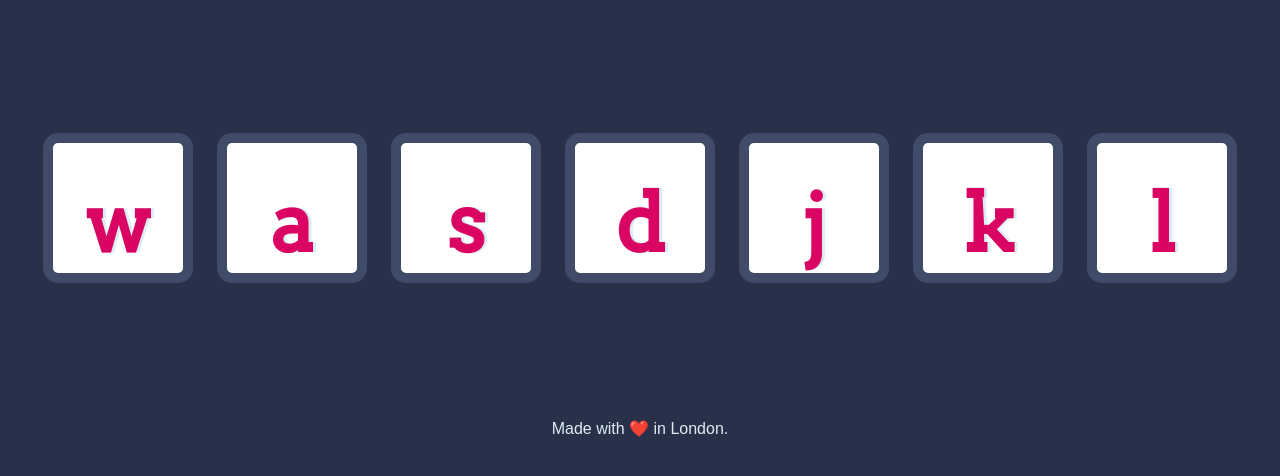
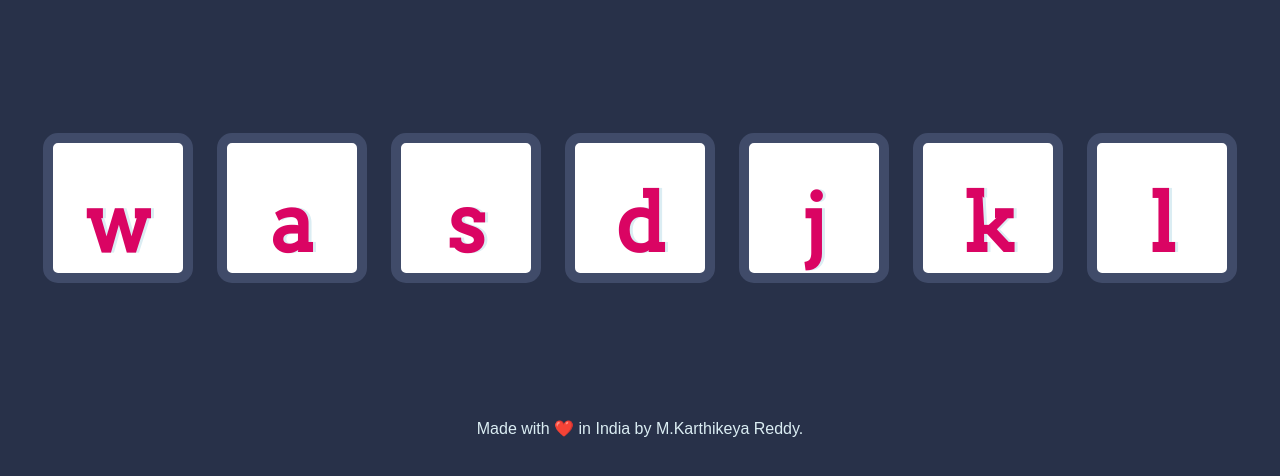
Before and after one commit to km6029/Drum-Kit, a plain HTML site: page index.html in a window 1280 px wide. Shown: the part 156-632 px from the top of the page. Drawn offline with Linux system fonts and the light colour scheme.

Commit message:
Update index.html

```diff
--- a/index.html
+++ b/index.html
@@ -24,7 +24,7 @@
 <script src="index.js" charset="utf-8"></script>
 
 <footer>
-  Made with ❤️ in London.
+  Made with ❤️ in India by M.Karthikeya Reddy.
 </footer>
 </body>
 </html>
```
